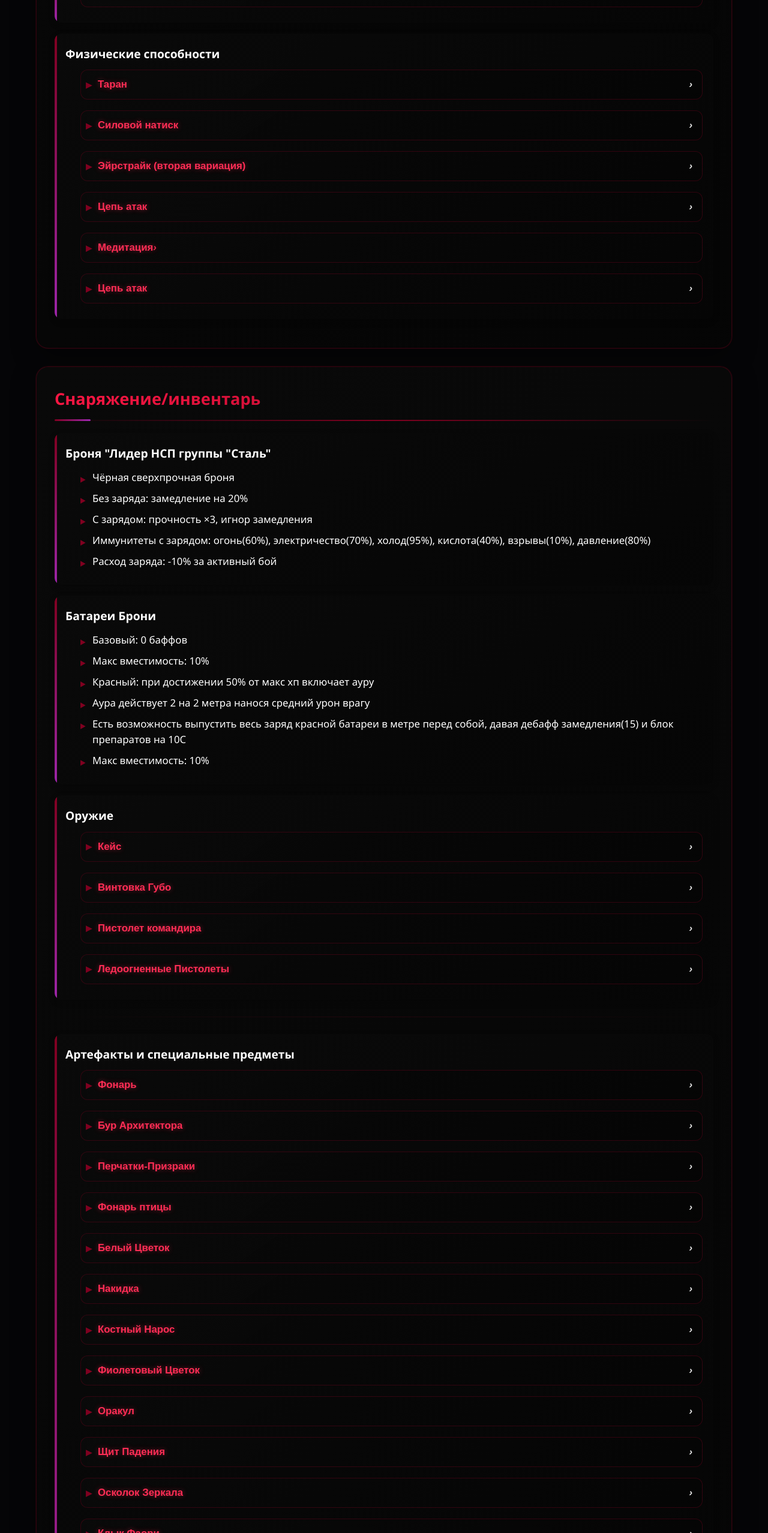
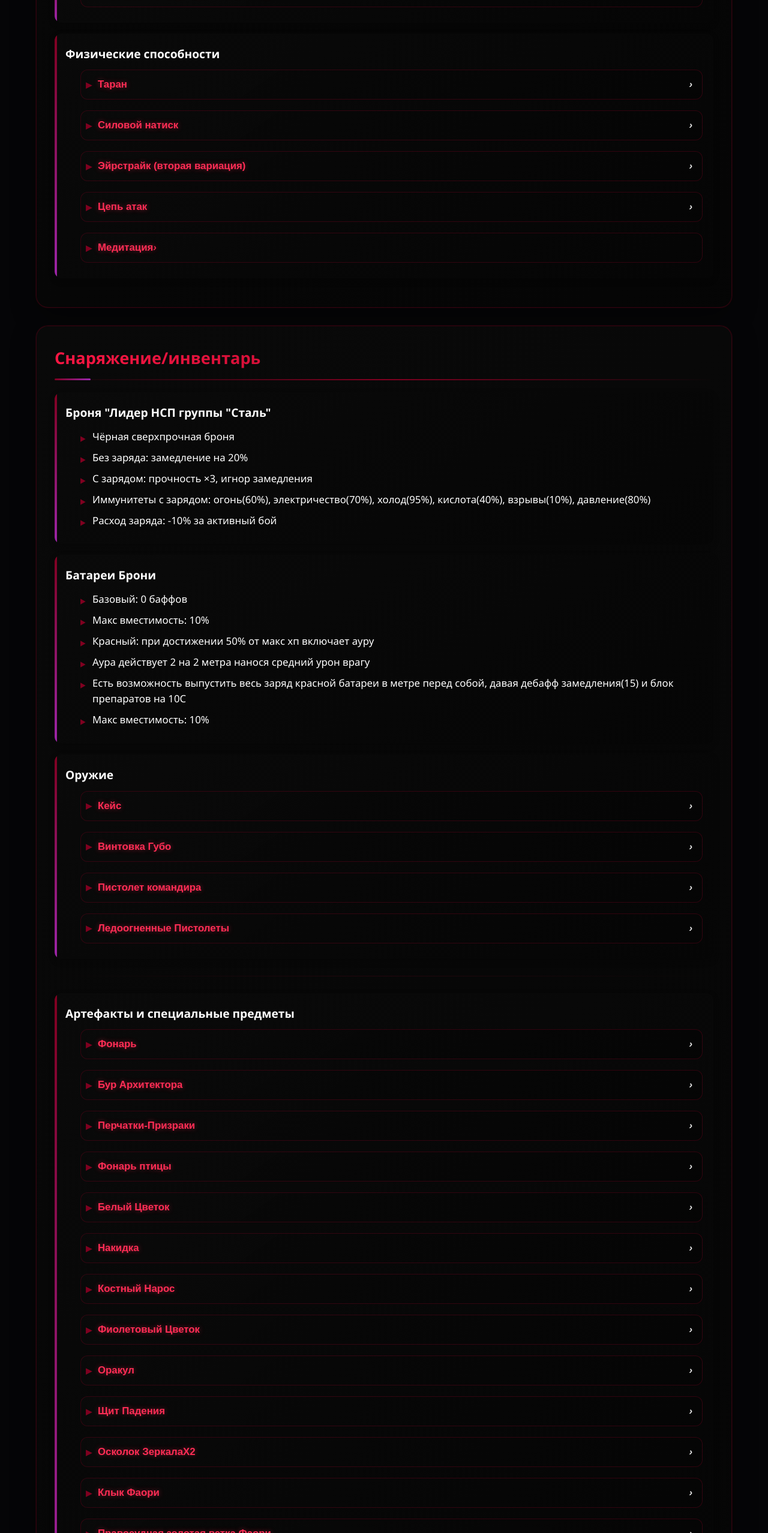
Before and after one commit to helsing-prog/EraserAnket, a plain HTML site: page index.html in a window 1280 px wide. Shown: the part 1612-4168 px from the top of the page at 60% size. Drawn offline with Linux system fonts and the light colour scheme.

Commit message:
Update index.html

```diff
--- a/index.html
+++ b/index.html
@@ -115,12 +115,6 @@
                                 <p> - После удара в слабую точку даёт один гарант удар</p>
                                 <p> - После успешной медитации хиллит на 5%(каждая новая медитация +5% к хиллу)</p>
                                 <p> - Кд: час </p>
-                            </div>
-                            <li class="accordion-item">
-                            <button class="acc-head" type="button"><span>Цепь атак</span><i class="chev">›</i></button>
-                            <div class="acc-panel">
-                                <p> - Серия атак со станом 7 секунд </p>
-                                <p> - (КД: 30М)</p>
                             </div>
                         </li>
                     </ul>
@@ -280,7 +274,7 @@
                             </div>
                         </li>
                         <li class="accordion-item">
-                            <button class="acc-head" type="button"><span>Осколок Зеркала</span><i class="chev">›</i></button>
+                            <button class="acc-head" type="button"><span>Осколок ЗеркалаХ2</span><i class="chev">›</i></button>
                             <div class="acc-panel">
                                 <p> - Неизвестно</p>
                             </div>
```
